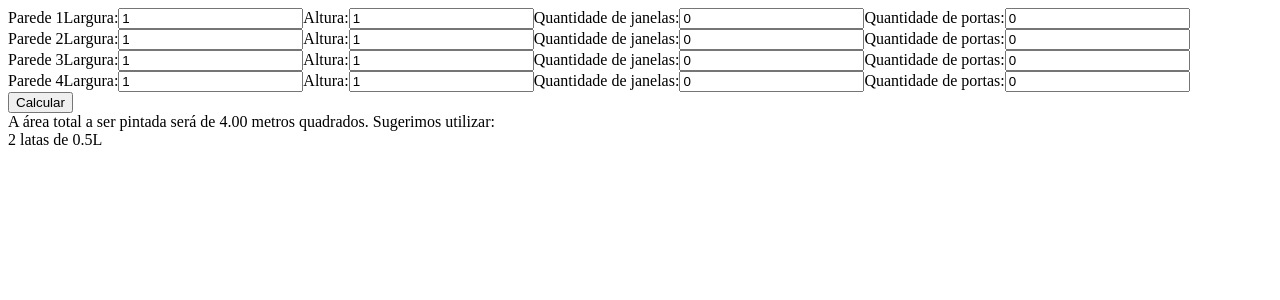
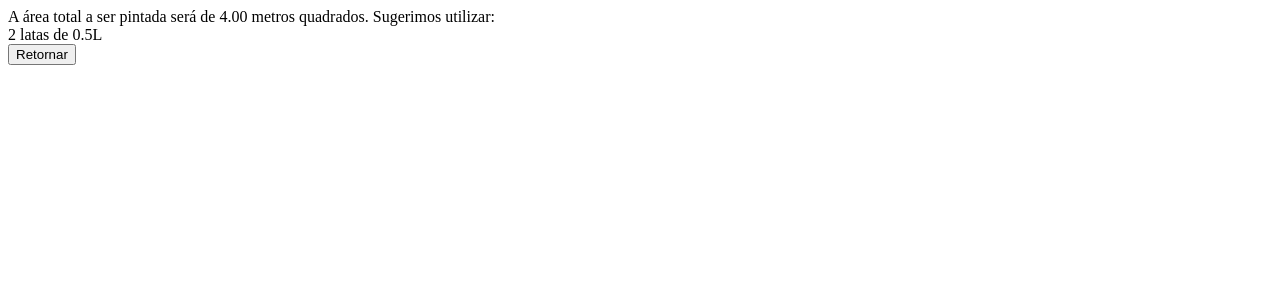
Before and after one commit to mvrdgs/calculadora-tinta, a React (Create React App) app: page /calculadora in a window 1280 px wide. Both pictures are taken after a click on the button "Calcular". Shown: the top 300 px of the page. Built offline with nearby package versions, Linux system fonts and the light colour scheme.

Commit message:
feat: criado tela de resultados ao submeter o formulario

```diff
--- a/src/components/DisplayResults.jsx
+++ b/src/components/DisplayResults.jsx
@@ -1,8 +1,10 @@
 import React from 'react';
-import { arrayOf, string, objectOf } from 'prop-types';
+import {
+  arrayOf, string, objectOf, func,
+} from 'prop-types';
 
 function DisplayResults(props) {
-  const { results } = props;
+  const { results, setResults } = props;
   const [totalArea, suggestedCans] = results;
   const canQuantities = suggestedCans && Object.values(suggestedCans);
   const canSizes = suggestedCans && Object.keys(suggestedCans);
@@ -18,12 +20,19 @@ function DisplayResults(props) {
           {` ${canQuantities[index]} ${canQuantities[index] > 1 ? 'latas' : 'lata'} de ${size}L`}
         </div>
       )) }
+      <button
+        type="button"
+        onClick={() => setResults([])}
+      >
+        Retornar
+      </button>
     </div>
   );
 }
 
 DisplayResults.propTypes = {
   result: arrayOf([string, objectOf(string)]),
+  setResults: func,
 }.isRequipred;
 
 export default DisplayResults;
--- a/src/views/Calculator.jsx
+++ b/src/views/Calculator.jsx
@@ -42,6 +42,8 @@ function Calculator() {
 
   return (
     <div>
+      { results.length === 0 && (
+        <>
           { numberOfWalls.map((wall) => (
             <WallForm
               key={wall.trim().toLowerCase()}
@@ -53,8 +55,10 @@ function Calculator() {
           )) }
 
           <button onClick={handleSubmit} type="button">Calcular</button>
+        </>
+      )}
 
-      { results.length > 0 && <DisplayResults results={results} />}
+      { results.length > 0 && <DisplayResults results={results} setResults={setResults} />}
     </div>
   );
 }
```
Lines whose indentation alone changed are shown as unchanged.
